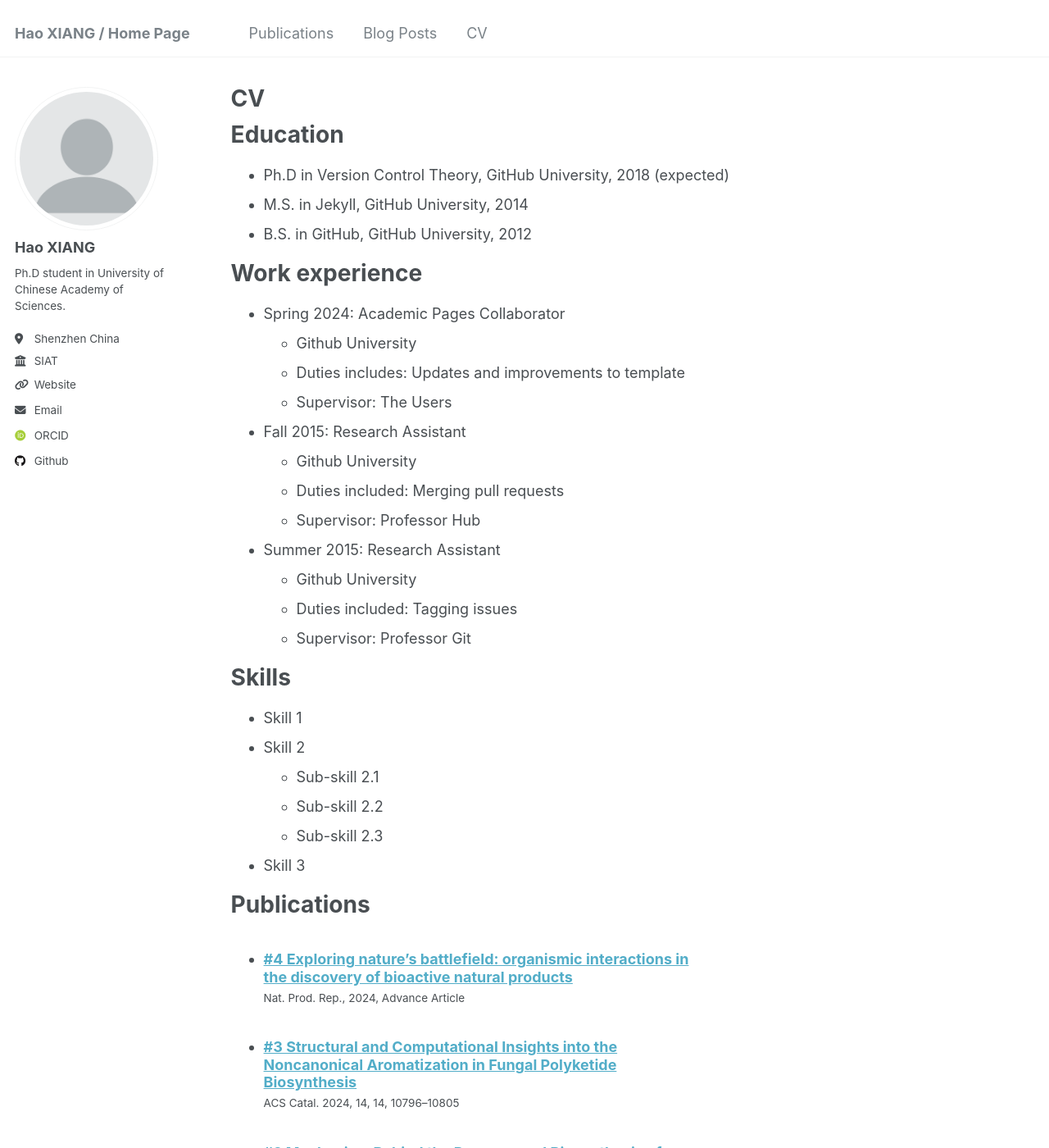
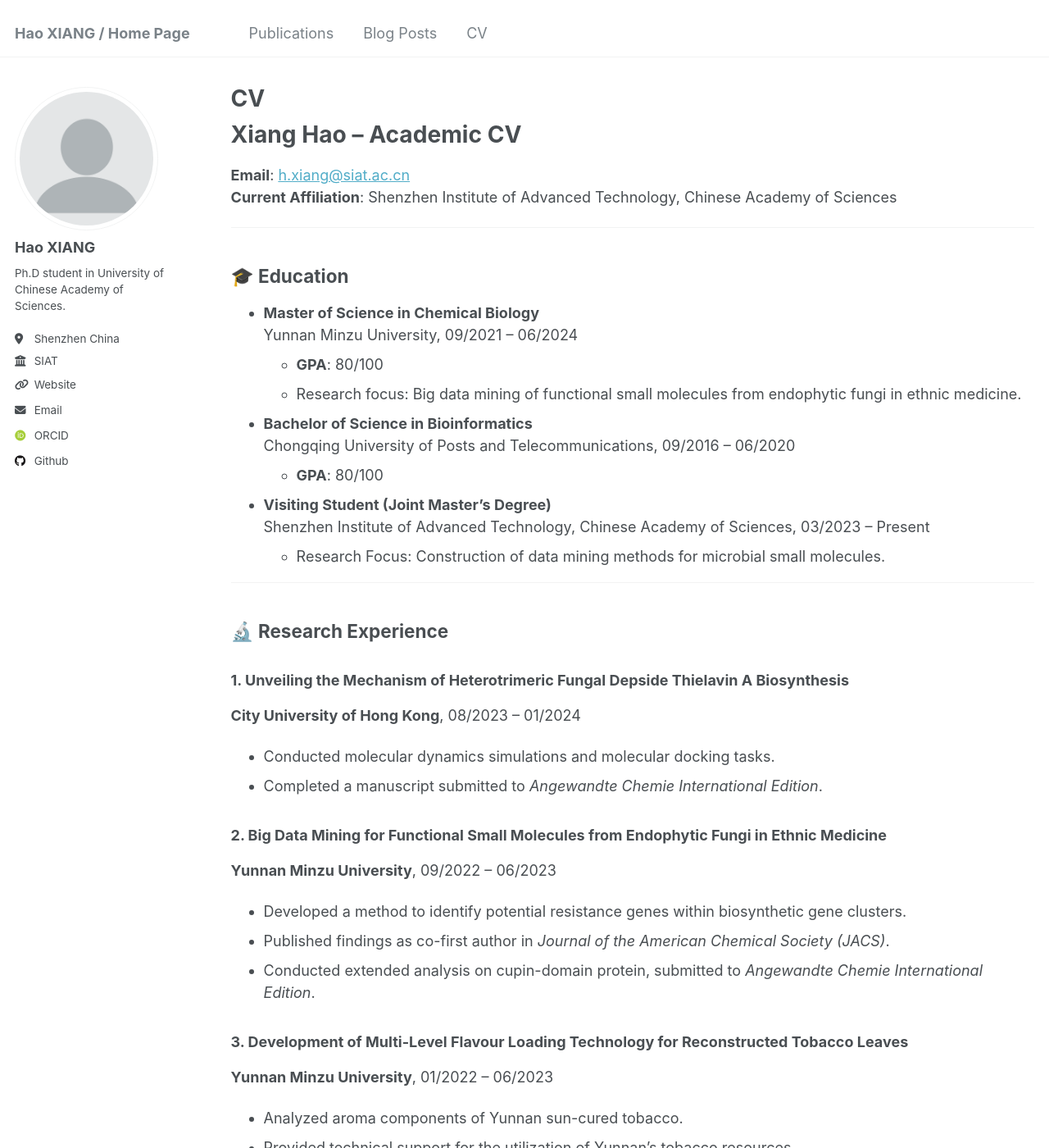
Before and after one commit to Maiya19724/Maiya19724.github.io, a Jekyll site: the page built from _pages/cv.md, in a window 1280 px wide and 1400 px high. Shown: the whole window at 82% size. Built offline with Jekyll 4.4.1, drawn with Linux system fonts in a browser that asks for light colours; some web fonts are replaced; some of the changed text lies outside the part shown.

Commit message:
about update

```diff
--- a/_pages/cv.md
+++ b/_pages/cv.md
@@ -9,56 +9,74 @@ redirect_from:
 
 {% include base_path %}
 
-Education
-======
-* Ph.D in Version Control Theory, GitHub University, 2018 (expected)
-* M.S. in Jekyll, GitHub University, 2014
-* B.S. in GitHub, GitHub University, 2012
+# Xiang Hao – Academic CV
+**Email**: [h.xiang@siat.ac.cn](mailto:h.xiang@siat.ac.cn)
+**Current Affiliation**: Shenzhen Institute of Advanced Technology, Chinese Academy of Sciences
 
-Work experience
-======
-* Spring 2024: Academic Pages Collaborator
-  * Github University
-  * Duties includes: Updates and improvements to template
-  * Supervisor: The Users
+---
 
-* Fall 2015: Research Assistant
-  * Github University
-  * Duties included: Merging pull requests
-  * Supervisor: Professor Hub
+## 🎓 Education
+- **Master of Science in Chemical Biology**
+  Yunnan Minzu University, 09/2021 – 06/2024
+  - **GPA**: 80/100
+  - Research focus: Big data mining of functional small molecules from endophytic fungi in ethnic medicine.
 
-* Summer 2015: Research Assistant
-  * Github University
-  * Duties included: Tagging issues
-  * Supervisor: Professor Git
+- **Bachelor of Science in Bioinformatics**
+  Chongqing University of Posts and Telecommunications, 09/2016 – 06/2020
+  - **GPA**: 80/100
 
-Skills
-======
-* Skill 1
-* Skill 2
-  * Sub-skill 2.1
-  * Sub-skill 2.2
-  * Sub-skill 2.3
-* Skill 3
+- **Visiting Student (Joint Master’s Degree)**
+  Shenzhen Institute of Advanced Technology, Chinese Academy of Sciences, 03/2023 – Present
+  - Research Focus: Construction of data mining methods for microbial small molecules.
 
-Publications
-======
-  <ul>{% for post in site.publications reversed %}
-    {% include archive-single-cv.html %}
-  {% endfor %}</ul>
+---
 
-Talks
-======
-  <ul>{% for post in site.talks reversed %}
-    {% include archive-single-talk-cv.html  %}
-  {% endfor %}</ul>
+## 🔬 Research Experience
+### 1. Unveiling the Mechanism of Heterotrimeric Fungal Depside Thielavin A Biosynthesis
+**City University of Hong Kong**, 08/2023 – 01/2024
+- Conducted molecular dynamics simulations and molecular docking tasks.
+- Completed a manuscript submitted to *Angewandte Chemie International Edition*.
 
-Teaching
-======
-  <ul>{% for post in site.teaching reversed %}
-    {% include archive-single-cv.html %}
-  {% endfor %}</ul>
+### 2. Big Data Mining for Functional Small Molecules from Endophytic Fungi in Ethnic Medicine
+**Yunnan Minzu University**, 09/2022 – 06/2023
+- Developed a method to identify potential resistance genes within biosynthetic gene clusters.
+- Published findings as co-first author in *Journal of the American Chemical Society (JACS)*.
+- Conducted extended analysis on cupin-domain protein, submitted to *Angewandte Chemie International Edition*.
 
-Service and leadership
-======
-* Currently signed in to 43 different slack teams
+### 3. Development of Multi-Level Flavour Loading Technology for Reconstructed Tobacco Leaves
+**Yunnan Minzu University**, 01/2022 – 06/2023
+- Analyzed aroma components of Yunnan sun-cured tobacco.
+- Provided technical support for the utilization of Yunnan’s tobacco resources.
+
+### 4. Alphafold2 Functional Iteration Deployment
+**Yunnan Minzu University**, 10/2022
+- Deployed AlphaFold2 source code and completed local database setup.
+- Identified the ACP structural domain of StrA protein for molecular docking analysis.
+
+---
+
+## 🏆 Awards and Honours
+- **National Scholarship for Graduate Excellence** (National-level), 10/2023
+- **First-Class Academic Scholarship** (University-level), 09/2022
+- **Third-Class Academic Scholarship** (University-level), 09/2021
+- **Second-Class Academic Scholarship** (Undergraduate, University-level), 09/2018
+
+---
+
+## 📚 Publications
+- **Ketoreductase Domain-Catalyzed Polyketide Chain Release in Fungal Alkyl Salicylaldehyde Biosynthesis**
+  *Journal of the American Chemical Society (JACS)*, 2023
+  [Read online](https://pubs.acs.org/doi/10.1021/jacs.3c02011?ref=pdf)
+
+---
+
+## 🛠 Skills
+- **Molecular Dynamics & Docking**: Experienced in computational simulations.
+- **Genome Mining & Bioinformatics**: Expertise in mining biosynthetic gene clusters.
+- **Machine Learning & AlphaFold2**: Applied machine learning in structural biology.
+- **Scientific Writing**: Published papers in top journals (JACS, Angewandte Chemie).
+
+---
+
+## 📬 Contact
+Feel free to reach out to me via [email](mailto:h.xiang@siat.ac.cn) for collaborations or inquiries related to computational biology and natural product discovery.
```
